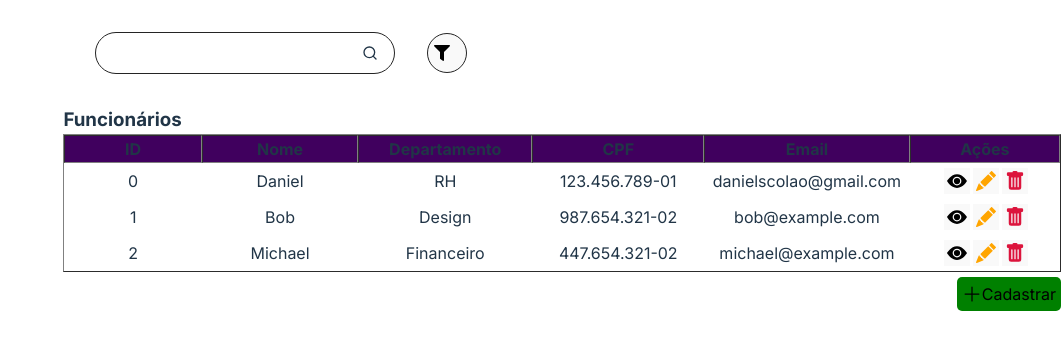
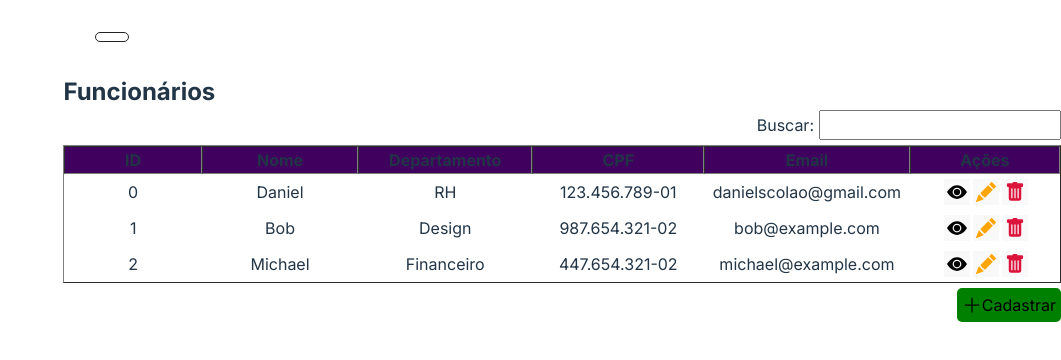
Before and after one commit to LucasAgnez/gerenciamento-empresarial, a React (Vite) app: page /gerenciamento/equipe in a window 1280 px wide. Shown: the top 360 px of the page, without its empty margins (219-1280 px from the left). Built offline with nearby package versions, Linux system fonts and the light colour scheme.

Commit message:
feat: filtragem de funcionários por nome

```diff
--- a/src/components/Modals/ModalCadastrarFuncionario.jsx
+++ b/src/components/Modals/ModalCadastrarFuncionario.jsx
@@ -94,6 +94,9 @@ const ModalCadastrarFuncionario = ({ closeModal, funcionarios }) => {
                 </section>
 
                 <footer className={styles.modal_footer}>
+                    <button type="button" className={styles.btn_fechar} onClick={() => closeModal(false)}>
+                        Fechar
+                    </button>
                     <button type="submit" className={styles.btn_cadastrar}
                         onClick={() => {
                             handleSubmit();
@@ -102,9 +105,6 @@ const ModalCadastrarFuncionario = ({ closeModal, funcionarios }) => {
                     >
                         Confirmar
                     </button>
-                    <button type="button" className={styles.btn_fechar} onClick={() => closeModal(false)}>
-                        Fechar
-                    </button>
                 </footer>
             </div>
         </div>
--- a/src/pages/Equipe/Equipe.jsx
+++ b/src/pages/Equipe/Equipe.jsx
@@ -12,27 +12,38 @@ const Equipe = () => {
 
   const [modalCadastro, setModalCadastro] = useState(false);
   const [funcionarios, setFuncionarios] = useState(data);
+  const [searchInput, setSearchInput] = useState("");
 
   const handleDeleteFuncionario = (index) => {
     const newFuncionarios = funcionarios.filter((_, i) => i !== index);
     setFuncionarios(newFuncionarios);
   }
 
+  const funcionariosFiltrados = funcionarios.filter(item => {
+    return item.nome.toLowerCase().includes(searchInput.toLowerCase())
+  })
+
   return (
     <main className={styles.equipe}>
       <section className={styles.cabecalho}>
         <section className={styles.pesquisa}>
           <div className={styles.barraPesquisa}>
-            <input />
-            <FiSearch />
+            {/* <input />
+            <FiSearch /> */}
           </div>
         </section>
-        <button className={styles.filtro}>
+        {/* <button className={styles.filtro}>
           <FaFilter style={{margin: 0}}/>
-        </button>
+        </button> */}
       </section>
 
-      <h3>Funcionários</h3>
+      <h2>Funcionários</h2>
+
+      <div className={styles.search_filter}>
+        <label>Buscar:</label>
+        <input type="text" maxLength={255} onChange={e => setSearchInput(e.target.value)}/>
+      </div>
+
       <table border={1}>
 
         <thead>
@@ -47,7 +58,7 @@ const Equipe = () => {
         </thead>
 
         <tbody>
-          {funcionarios.map( (item, index) => (
+          {funcionariosFiltrados.map( (item, index) => (
             <tr key={index} align='center' className={styles.tableRow}>
                 <td>{index}</td>
                 <td>{item.nome}</td>
--- a/src/pages/Equipe/Equipe.module.css
+++ b/src/pages/Equipe/Equipe.module.css
@@ -70,6 +70,7 @@ td{
 
 .tableRow{
     width: 150px;
+    padding: 5px 5px 5px 5px;
     border-collapse: collapse;
     border: 0px solid;
 }
@@ -117,3 +118,16 @@ td{
     flex-direction: row;
     align-items: center;
 }
+
+
+.search_filter {
+    display: flex;
+    flex-direction: row;
+    align-items: center;
+    margin-left: auto;
+    margin-bottom: 5px;
+}
+
+.search_filter input{
+    margin-left: 5px;
+}
```
